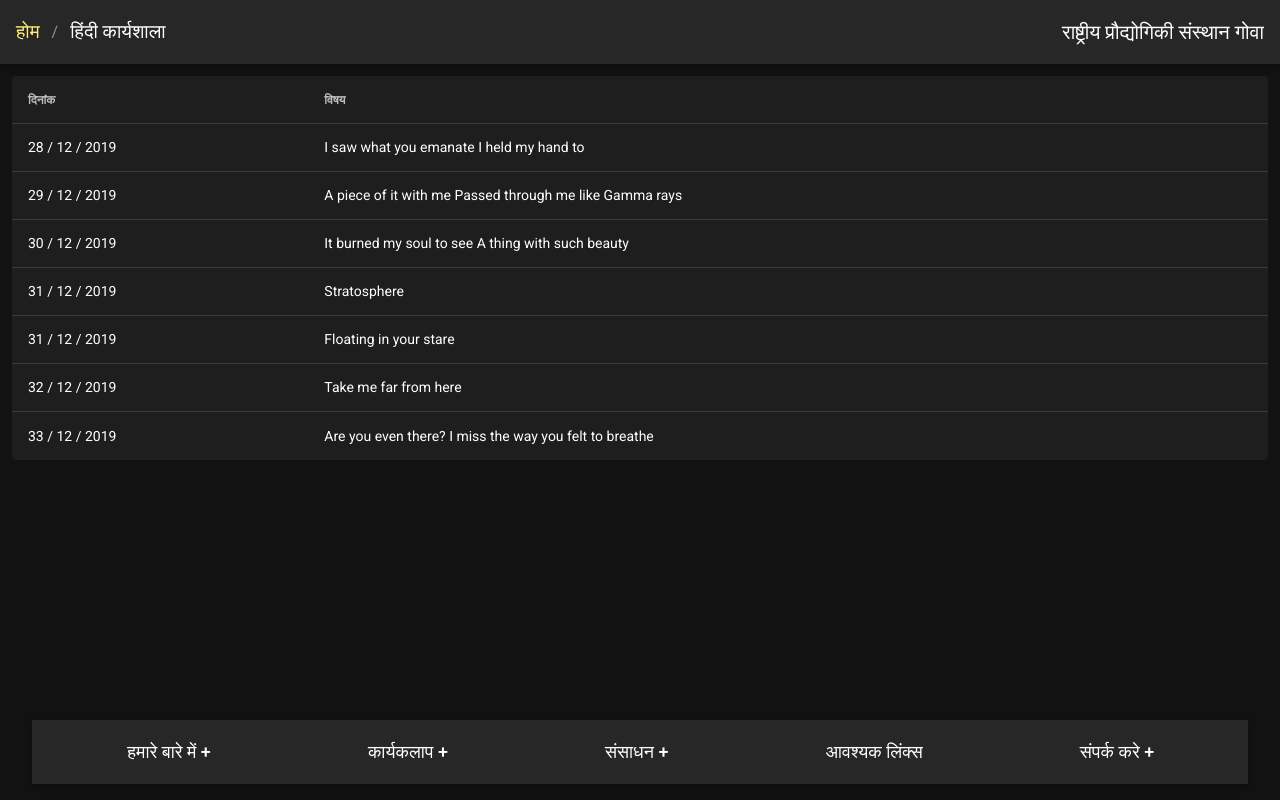
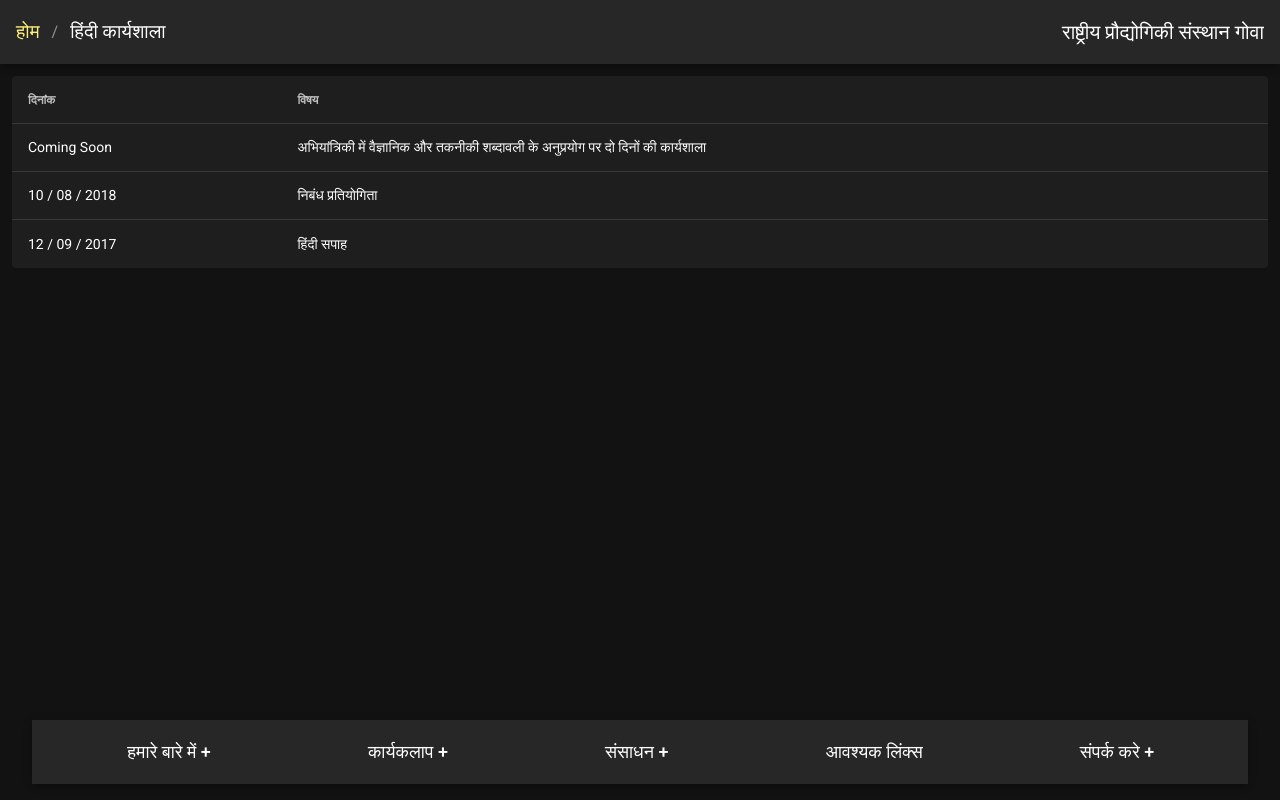
Before and after one commit to prajjwaldimri/rajbhasha-website, a Vue app: page /workshop in a window 1280 px wide. Built offline with nearby package versions, Linux system fonts and the light colour scheme.

Commit message:
Added Upcoming workshop, along with 2017 and 2018 competitions

```diff
--- a/src/views/Workshop.vue
+++ b/src/views/Workshop.vue
@@ -31,38 +31,19 @@ export default {
     information: [
       //Add Code in here
       {
-        date: "28 / 12 / 2019",
-        subject: "I saw what you emanate I held my hand to ",
+        date: "Coming Soon",
+        subject:
+          "अभियांत्रिकी में वैज्ञानिक और तकनीकी शब्दावली के अनुप्रयोग पर दो दिनों की कार्यशाला",
         office_order: "Download"
       },
       {
-        date: "29 / 12 / 2019",
-        subject: "A piece of it with me Passed through me like Gamma rays",
+        date: "10 / 08 / 2018",
+        subject: "निबंध प्रतियोगिता ",
         office_order: "Download"
       },
       {
-        date: "30 / 12 / 2019",
-        subject: "It burned my soul to see A thing with such beauty",
-        office_order: "Download"
-      },
-      {
-        date: "31 / 12 / 2019",
-        subject: "Stratosphere",
-        office_order: "Download"
-      },
-      {
-        date: "31 / 12 / 2019",
-        subject: "Floating in your stare",
-        office_order: "Download"
-      },
-      {
-        date: "32 / 12 / 2019",
-        subject: "Take me far from here",
-        office_order: "Download"
-      },
-      {
-        date: "33 / 12 / 2019",
-        subject: "Are you even there? I miss the way you felt to breathe",
+        date: "12 / 09 / 2017",
+        subject: "हिंदी सपाह",
         office_order: "Download"
       }
     ],
```
